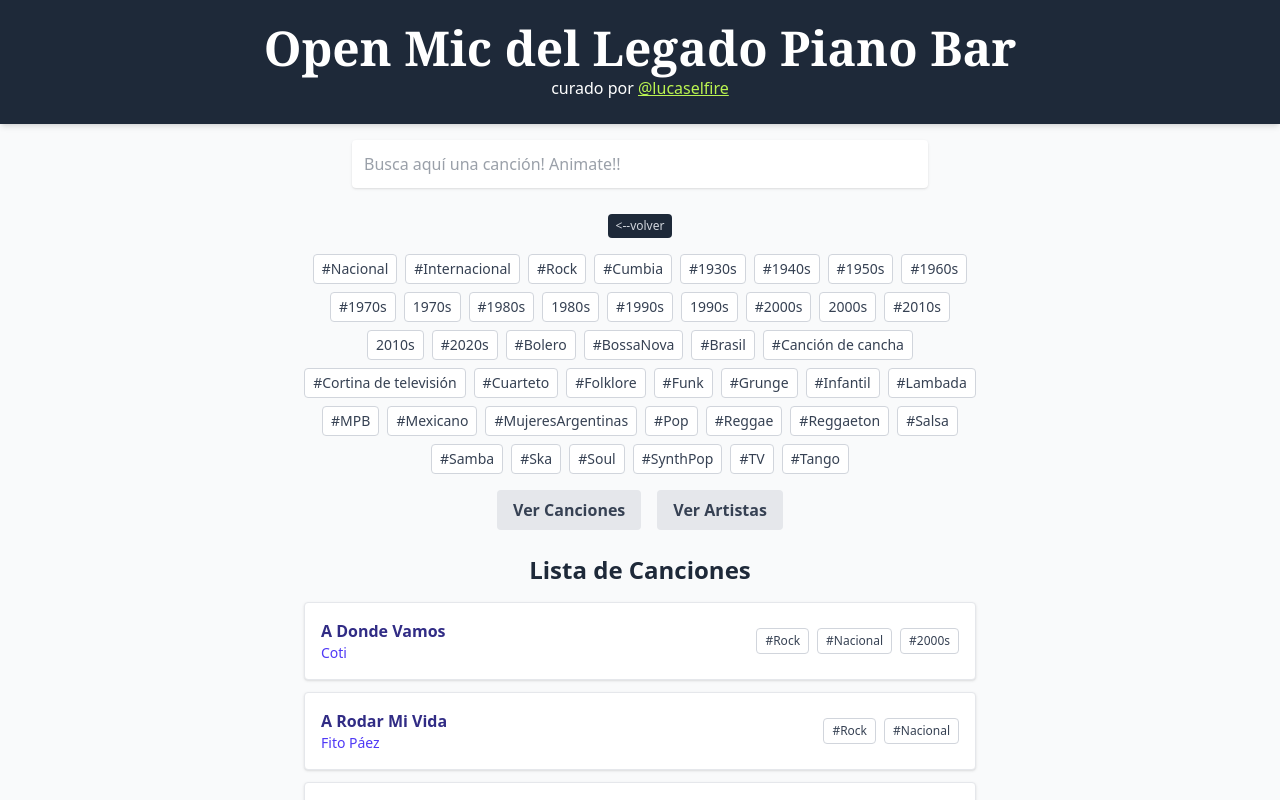
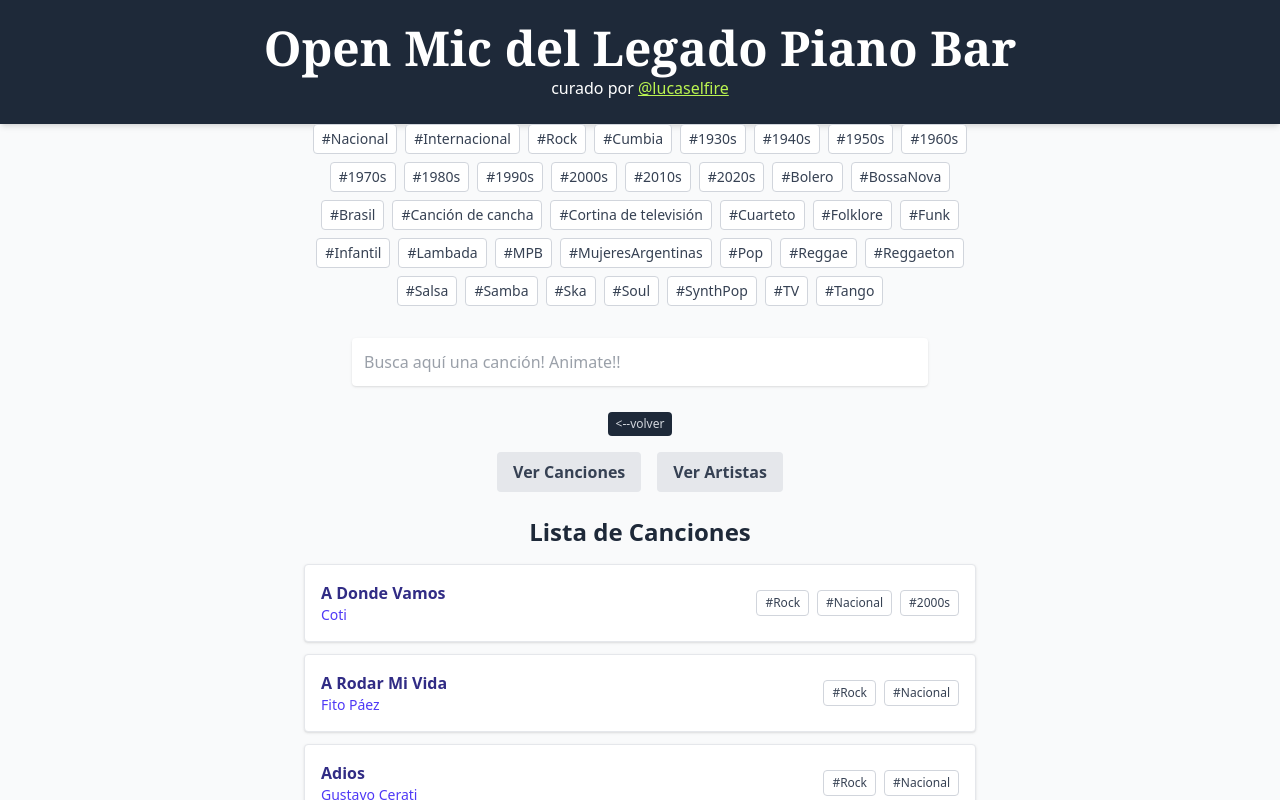
Before and after one commit to guilkuo/open-mic-legado-pianobar, a React (Vite) app: page / in a window 1280 px wide. Shown: the top 800 px of the page. Built offline with nearby package versions, Linux system fonts and the light colour scheme.

Commit message:
reubicamos etiquetas antes de la busqueda

```diff
--- a/src/componentes/SongCatalog.jsx
+++ b/src/componentes/SongCatalog.jsx
@@ -752,7 +752,7 @@ const rawSongs = [
   {
   title: "La Balsa",
   artist: "Los Gatos",
-  tags: ["#Rock", "#Nacional", "1970s"],
+  tags: ["#Rock", "#Nacional", "#1970s"],
   lyricsUrl: "https://www.letras.com/los-gatos/194886/"
   },
 
@@ -762,7 +762,7 @@ const rawSongs = [
   {
   title: "Mil Horas",
   artist: "Los Abuelos de la Nada",
-  tags: ["#Rock", "#Nacional", "1980s"],
+  tags: ["#Rock", "#Nacional", "#1980s"],
   lyricsUrl: "https://www.letras.com/los-abuelos-de-la-nada/68627/"
   },
 
@@ -782,37 +782,37 @@ const rawSongs = [
   {
   title: "Loco Un Poco",
   artist: "Turf",
-  tags: ["#Rock", "#Nacional", "2000s"],
+  tags: ["#Rock", "#Nacional", "#2000s"],
   lyricsUrl: "https://www.letras.com/turf/loco-un-poco/"
   },
   {
   title: "Casanova",
   artist: "Turf",
-  tags: ["#Rock", "#Nacional", "1990s"],
+  tags: ["#Rock", "#Nacional", "#1990s"],
   lyricsUrl: "https://www.letras.com/turf/casanova/"
   },
   {
   title: "Pasos al Costado",
   artist: "Turf",
-  tags: ["#Rock", "#Nacional",  "2000s"],
+  tags: ["#Rock", "#Nacional",  "#2000s"],
   lyricsUrl: "https://www.letras.com/turf/pasos-al-costado/"
   },
   {
   title: "Magia Blanca",
   artist: "Turf",
-  tags: ["#Rock", "#Nacional", "2000s"],
+  tags: ["#Rock", "#Nacional", "#2000s"],
   lyricsUrl: "https://www.letras.com/turf/magia-blanca/"
   },
   {
   title: "Yo No Me Quiero Casar",
   artist: "Turf",
-  tags: ["#Rock", "#Nacional", "2000s"],
+  tags: ["#Rock", "#Nacional", "#2000s"],
   lyricsUrl: "https://www.letras.com/turf/yo-no-me-quiero-casar/"
   },
   {
   title: "Cuatro Personalidades",
   artist: "Turf",
-  tags: ["#Rock", "#Nacional", "2000s"],
+  tags: ["#Rock", "#Nacional", "#2000s"],
   lyricsUrl: "https://www.letras.com/turf/cuatro-personalidades/"
   },
 
@@ -822,7 +822,7 @@ const rawSongs = [
   {
   title: "La Melodía de Dios",
   artist: "Tan Biónica",
-  tags: ["#Pop", "#Nacional", "2010s"],
+  tags: ["#Pop", "#Nacional", "#2010s"],
   lyricsUrl: "https://www.letras.com/tan-bionica/la-melodia-de-dios/"
   },
 
@@ -832,47 +832,41 @@ const rawSongs = [
   {
   title: "Don",
   artist: "Miranda!",
-  tags: ["#Pop", "#Nacional", "2000s"],
+  tags: ["#Pop", "#Nacional", "#2000s"],
   lyricsUrl: "https://www.letras.com/miranda/don/"
   },
   {
   title: "Yo Te Diré",
   artist: "Miranda!",
-  tags: ["#Pop", "#Nacional", "2000s"],
+  tags: ["#Pop", "#Nacional", "#2000s"],
   lyricsUrl: "https://www.letras.com/miranda/yo-te-dire/"
   },
 
   ///////////////////////////////////////////////////////////
   // Babasónicos
   ///////////////////////////////////////////////////////////
-  {
-  title: "Como Eran Las Cosas",
-  artist: "Babasónicos",
-  tags: ["#Rock", "#Nacional"],
-  lyricsUrl: "https://www.letras.com/babasonicos/66263/"
-  },
   {
   title: "Irresponsables",
   artist: "Babasónicos",
-  tags: ["#Rock", "#Nacional", "2000s"],
-  lyricsUrl: "https://www.letras.com/babasonicos/77680/"
+  tags: ["#Rock", "#Nacional", "#2000s"],
+  lyricsUrl: "https://www.letras.com/babasonicos/81760/"
   },
   {
   title: "El Loco",
   artist: "Babasónicos",
-  tags: ["#Rock", "#Nacional"],
+  tags: ["#Rock", "#Nacional", "#2000s"],
   lyricsUrl: "https://www.letras.com/babasonicos/1213650/"
   },
   {
   title: "Yegua",
   artist: "Babasónicos",
-  tags: ["#Rock", "#Nacional", "2000s"],
+  tags: ["#Rock", "#Nacional", "#2000s"],
   lyricsUrl: "https://www.letras.com/babasonicos/979926/"
   },
   {
   title: "Putita",
   artist: "Babasónicos",
-  tags: ["#Rock", "#Nacional", "2000s"],
+  tags: ["#Rock", "#Nacional", "#2000s"],
   lyricsUrl: "https://www.letras.com/babasonicos/76765/"
   },
 
@@ -883,7 +877,7 @@ const rawSongs = [
   {
   title: "Una Calle Nos Separa",
   artist: "Nestor En Bloque",
-  tags: ["#Cumbia", "#Nacional", "2000s"],
+  tags: ["#Rock", "#Nacional", "#2000s"],
   lyricsUrl: "https://www.letras.com/nestor-en-bloque/449492/"
   },
 
@@ -893,9 +887,15 @@ const rawSongs = [
   {
   title: "Luna de Miel en la Mano",
   artist: "Virus",
-  tags: ["#Rock", "#Nacional", "1980s"],
-  lyricsUrl: "https://www.letras.com/virus/513875/"
-  },
+  tags: ["#Rock", "#Nacional", "#1980s"],
+  lyricsUrl: "https://www.letras.com/virus/140173/"
+  },
+  {
+    title: "Pronta entrega",
+    artist: "Virus",
+    tags: ["#Rock", "#Nacional", "#1980s"],
+    lyricsUrl: "https://www.letras.com/virus/201428/"
+    },
 
   ///////////////////////////////////////////////////////////
   // Mario Luis
@@ -919,7 +919,7 @@ const rawSongs = [
   {
   title: "Tramposa y Mentirosa",
   artist: "Leo Mattioli",
-  tags: ["#Cumbia", "#Nacional", "1990s"],
+  tags: ["#Cumbia", "#Nacional", "#1990s"],
   lyricsUrl: "https://www.letras.com/leo-mattioli/tramposa-y-mentirosa/"
   },
 
@@ -941,13 +941,13 @@ const rawSongs = [
   title: "How Deep Is Your Love",
   artist: "Bee Gees",
   tags: ["#Pop", "#Internacional"],
-  lyricsUrl: "https://www.letras.com/bee-gees/22153/"
+  lyricsUrl: "https://www.letras.com/bee-gees/3601/"
   },
   {
   title: "Killing Me Softly",
   artist: "Roberta Flack",
   tags: ["#Pop", "#Internacional"],
-  lyricsUrl: "https://www.letras.com/roberta-flack/68357/"
+  lyricsUrl: "https://www.letras.com/roberta-flack/"
   },
   {
   title: "I Will Survive",
@@ -1086,7 +1086,7 @@ const rawSongs = [
   { title: "Mariposa Tecknicolor", artist: "Fito Páez", tags: ["#Rock", "#Nacional", "#1990s"], lyricsUrl: "https://www.letras.com/fito-paez/mariposa-tecknicolor/" },
   { title: "Wonderwall", artist: "Oasis", tags: ["#Rock", "#Internacional", "#1990s"], lyricsUrl: "https://www.letras.com/oasis/wonderwall/" },
   { title: "La Macarena", artist: "Los del Río", tags: ["#Pop", "#Internacional", "#1990s", "#Cortina de televisión"], lyricsUrl: "https://www.letras.com/los-del-rio/la-macarena/" },
-  { title: "Smells Like Teen Spirit", artist: "Nirvana", tags: ["#Grunge", "#Internacional", "#1990s"], lyricsUrl: "https://www.letras.com/nirvana/smells-like-teen-spirit/" },
+  { title: "Smells Like Teen Spirit", artist: "Nirvana", tags: ["#Rock", "#Internacional", "#1990s"], lyricsUrl: "https://www.letras.com/nirvana/smells-like-teen-spirit/" },
   { title: "La Copa de la Vida", artist: "Ricky Martin", tags: ["#Pop", "#Internacional", "#1990s", "#Canción de cancha"], lyricsUrl: "https://www.letras.com/ricky-martin/la-copa-de-la-vida/" },
   { title: "Thriller", artist: "Michael Jackson", tags: ["#Pop", "#Internacional", "#1980s"], lyricsUrl: "https://www.letras.com/michael-jackson/thriller/" },
   { title: "Sweet Child O' Mine", artist: "Guns N' Roses", tags: ["#Rock", "#Internacional", "#1980s"], lyricsUrl: "https://www.letras.com/guns-n-roses/sweet-child-o-mine/" },
@@ -1145,10 +1145,10 @@ const rawSongs = [
   // 2 Michael Jackson => already have Thriller & Billie Jean
 
   // 4 Luis Miguel
-  { title: "La Incondicional", artist: "Luis Miguel", tags: ["#Pop", "#Mexicano", "#1980s"], lyricsUrl: "https://www.letras.com/luis-miguel/la-incondicional/" },
-  { title: "Ahora Te Puedes Marchar", artist: "Luis Miguel", tags: ["#Pop", "#Mexicano", "#1980s"], lyricsUrl: "https://www.letras.com/luis-miguel/ahora-te-puedes-marchar/" },
-  { title: "Culpable o No", artist: "Luis Miguel", tags: ["#Pop", "#Mexicano", "#1980s"], lyricsUrl: "https://www.letras.com/luis-miguel/" },
-  { title: "Cuando Calienta el Sol", artist: "Luis Miguel", tags: ["#Pop", "#Mexicano", "#1980s"], lyricsUrl: "https://www.letras.com/luis-miguel/cuando-calienta-el-sol/" },
+  { title: "La Incondicional", artist: "Luis Miguel", tags: ["#Pop", "#1980s"], lyricsUrl: "https://www.letras.com/luis-miguel/la-incondicional/" },
+  { title: "Ahora Te Puedes Marchar", artist: "Luis Miguel", tags: ["#Pop", "#1980s"], lyricsUrl: "https://www.letras.com/luis-miguel/ahora-te-puedes-marchar/" },
+  { title: "Culpable o No", artist: "Luis Miguel", tags: ["#Pop",  "#1980s"], lyricsUrl: "https://www.letras.com/luis-miguel/" },
+  { title: "Cuando Calienta el Sol", artist: "Luis Miguel", tags: ["#Pop",  "#1980s"], lyricsUrl: "https://www.letras.com/luis-miguel/cuando-calienta-el-sol/" },
 
   // 3 Fito Paez => we have 1: Mariposa Tecknicolor => add 2 more
   { title: "El Amor Después del Amor", artist: "Fito Páez", tags: ["#Rock", "#Nacional", "#1990s"], lyricsUrl: "https://www.letras.com/fito-paez/49588/" },
@@ -1518,7 +1518,31 @@ export default function SongCatalog() {
           </a>
         </p>
       </header>
-
+{/* Seccion de etiquetas reordenadas segun la prioridad solicitada */}
+<div className="mb-4 w-full max-w-2xl flex flex-wrap gap-2 justify-center">
+          {sortedTags.map((tag, i) => {
+            const isSelected = selectedTag === tag;
+            const baseClass = "text-sm font-medium px-2 py-1 rounded cursor-pointer transition border";
+            let bgClass = " bg-white text-gray-700 border-gray-300 hover:bg-gray-100";
+            if (isSelected) {
+              bgClass = " bg-gray-300 text-gray-800 border-gray-300";
+            }
+            return (
+              <span
+                key={i}
+                onClick={() => {
+                  pushHistory();
+                  setGlobalSearch("");
+                  setArtistFilter(null);
+                  setSelectedTag((prev) => (prev === tag ? null : tag));
+                }}
+                className={baseClass + bgClass}
+              >
+                {tag}
+              </span>
+            );
+          })}
+        </div>
       <div className="w-full max-w-4xl mt-4 flex flex-col items-center px-4">
         <div className="mb-6 w-full max-w-xl bg-white p-3 rounded shadow-sm">
           <input
@@ -1547,31 +1571,7 @@ export default function SongCatalog() {
             {textoReiniciar}
           </button>
         </div>
-        {/* Seccion de etiquetas reordenadas segun la prioridad solicitada */}
-        <div className="mb-4 w-full max-w-2xl flex flex-wrap gap-2 justify-center">
-          {sortedTags.map((tag, i) => {
-            const isSelected = selectedTag === tag;
-            const baseClass = "text-sm font-medium px-2 py-1 rounded cursor-pointer transition border";
-            let bgClass = " bg-white text-gray-700 border-gray-300 hover:bg-gray-100";
-            if (isSelected) {
-              bgClass = " bg-gray-300 text-gray-800 border-gray-300";
-            }
-            return (
-              <span
-                key={i}
-                onClick={() => {
-                  pushHistory();
-                  setGlobalSearch("");
-                  setArtistFilter(null);
-                  setSelectedTag((prev) => (prev === tag ? null : tag));
-                }}
-                className={baseClass + bgClass}
-              >
-                {tag}
-              </span>
-            );
-          })}
-        </div>
+
 
         <div className="mb-6 flex flex-wrap justify-center gap-4">
           <button
```
